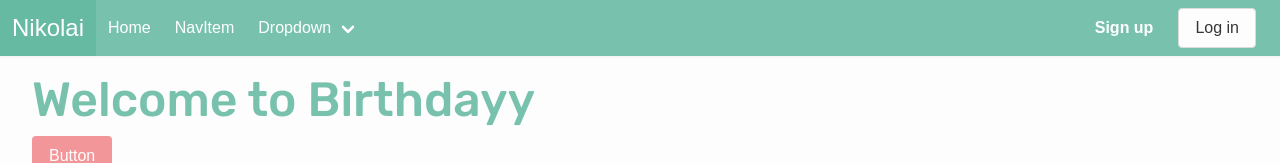
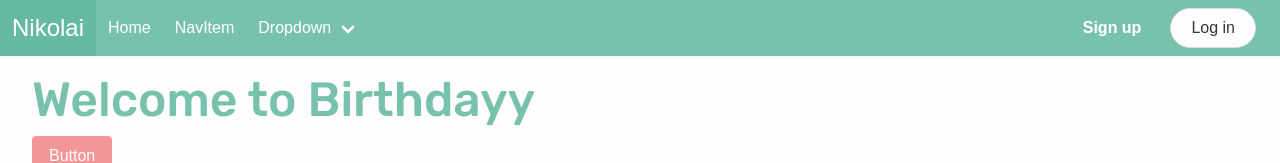
Before and after one commit to BirthdayyBot/dashboard, a Next.js app: page / in a window 1280 px wide. Shown: the top 163 px of the page. Built offline with nearby package versions, Linux system fonts and the light colour scheme; a web font is replaced by a local one.

Commit message:
feat: :iphone: Integrate Jotai State Manager & Make Navbar Responsive

```diff
--- a/next.config.js
+++ b/next.config.js
@@ -1,15 +1,16 @@
-const path = require("path");
+/* eslint-disable @typescript-eslint/no-var-requires */
+const path = require('path');
 
 /** @type {import('next').NextConfig} */
 const nextConfig = {
 	reactStrictMode: true,
 	swcMinify: true,
 	devIndicators: {
-		buildActivityPosition: "bottom-right",
+		buildActivityPosition: 'bottom-right'
 	},
 	sassOptions: {
-		includePaths: [path.join(__dirname, "styles")],
-	},
+		includePaths: [path.join(__dirname, 'styles')]
+	}
 };
 
 module.exports = nextConfig;
--- a/package.json
+++ b/package.json
@@ -15,6 +15,7 @@
 		"@sapphire/ts-config": "^4.0.0",
 		"eslint": "8.43.0",
 		"eslint-config-next": "13.4.7",
+		"jotai": "^2.2.1",
 		"next": "13.4.7",
 		"react": "18.2.0",
 		"react-dom": "18.2.0"
@@ -36,6 +37,7 @@
 	},
 	"homepage": "https://github.com/BirthdayyBot/dashboard#readme",
 	"devDependencies": {
+		"@swc-jotai/react-refresh": "^0.0.8",
 		"@types/node": "^20.3.3",
 		"@types/react": "^18.2.14",
 		"@types/react-dom": "^18.2.6",
--- a/src/app/layout.tsx
+++ b/src/app/layout.tsx
@@ -1,4 +1,5 @@
 import Navbar from '@components/navbar';
+import JotaiProvider from '@lib/provider/jotai';
 import '@styles/globals.scss';
 
 export const metadata = {
@@ -8,11 +9,13 @@ export const metadata = {
 
 export default function RootLayout({ children }: { children: React.ReactNode }) {
 	return (
+		<JotaiProvider>
 			<html lang="en">
 				<body>
 					<Navbar />
 					<div className="main container is-fluid">{children}</div>
 				</body>
 			</html>
+		</JotaiProvider>
 	);
 }
--- a/src/components/navbar/index.tsx
+++ b/src/components/navbar/index.tsx
@@ -1,68 +1,16 @@
-// export default function Navbar() {
-// 	return (
-// 		<>
-// 			<div className="navbar" role="navigation" aria-label="main navigation">
-// 				<div className="navbar-brand">
-// 					<a className="navbar-item" href="https://bulma.io">
-// 						<img src="https://bulma.io/images/bulma-logo.png" width="112" height="28" />
-// 					</a>
-
+'use client';
+import { isActiveAtome } from '@lib/atoms';
+import { useAtom } from 'jotai';
 import NavbarDropdown from './dropdown';
 import NavbarItem from './item';
 
-// 					<a role="button" className="navbar-burger" aria-label="menu" aria-expanded="false" data-target="navbarBasicExample">
-// 						<span aria-hidden="true"></span>
-// 						<span aria-hidden="true"></span>
-// 						<span aria-hidden="true"></span>
-// 					</a>
-// 				</div>
-
-// 				<div id="navbarBasicExample" className="navbar-menu">
-// 					<div className="navbar-start">
-// 						<a className="navbar-item"> Home </a>
-
-// 						<a className="navbar-item"> Documentation </a>
-
-// 						<div className="navbar-item has-dropdown is-hoverable">
-// 							<a className="navbar-link"> More </a>
-
-// 							<div className="navbar-dropdown">
-// 								<a className="navbar-item"> About </a>
-// 								<a className="navbar-item"> Jobs </a>
-// 								<a className="navbar-item"> Contact </a>
-// 								<hr className="navbar-divider" />
-// 								<a className="navbar-item"> Report an issue </a>
-// 							</div>
-// 						</div>
-// 					</div>
-
-// 					<div className="navbar-end">
-// 						<div className="navbar-item">
-// 							<div className="buttons">
-// 								<a className="button is-primary">
-// 									<strong>Sign up</strong>
-// 								</a>
-// 								<a className="button is-light"> Log in </a>
-// 							</div>
-// 						</div>
-// 					</div>
-// 				</div>
-// 			</div>
-// 		</>
-// 	);
-// }
 export default function Navbar() {
-	const isActive = false;
+	const [isActive, setIsActive] = useAtom(isActiveAtome);
 	return (
 		<div className="navbarComponent">
 			<nav className="navbar has-shadow is-primary mb-2" role="navigation" aria-label="main navigation">
 				<div className="navbar-brand">
 					<a className="navbar-item" href="#">
-						{/* <img
-                  src="https://bulma.io/images/bulma-logo.png"
-                  width="112"
-                  height="28"
-                /> */}
 						<h1 className="navbar-logo is-size-4 is-logo">Nikolai</h1>
 					</a>
 
@@ -72,7 +20,7 @@ export default function Navbar() {
 						aria-label="menu"
 						aria-expanded="false"
 						data-target="navbar-rollout"
-						// onClick={handleBurgerToggle}
+						onClick={() => setIsActive(!isActive)}
 					>
 						<span aria-hidden="true"></span>
 						<span aria-hidden="true"></span>
@@ -95,10 +43,10 @@ export default function Navbar() {
 					<div className="navbar-end">
 						<div className="navbar-item mr-3">
 							<div className="buttons">
-								<a className="button is-primary">
+								<a className="button is-primary is-rounded">
 									<strong>Sign up</strong>
 								</a>
-								<a className="button">Log in</a>
+								<a className="button is-rounded">Log in</a>
 							</div>
 						</div>
 					</div>
--- /dev/null
+++ b/src/lib/atoms.ts
@@ -0,0 +1,5 @@
+import { atom } from 'jotai';
+import { atomWithStorage } from 'jotai/utils';
+
+export const isActiveAtome = atom(false);
+export const darkModeAtom = atomWithStorage('darkMode', false);
--- /dev/null
+++ b/src/lib/provider/jotai.tsx
@@ -0,0 +1,9 @@
+'use client';
+
+import { Provider } from 'jotai';
+
+const JotaiProvider = ({ children }: { children: React.ReactNode }) => {
+	return <Provider>{children}</Provider>;
+};
+
+export default JotaiProvider;
--- a/tsconfig.json
+++ b/tsconfig.json
@@ -41,6 +41,7 @@
         ],
     },
     "include": [
+        "next.config.js",
         "next-env.d.ts",
         "**/*.ts",
         "**/*.tsx",
```
Also changed, not shown: 2 other files (tests, documents, lock files or other folders). Lines whose indentation alone changed are shown as unchanged.
